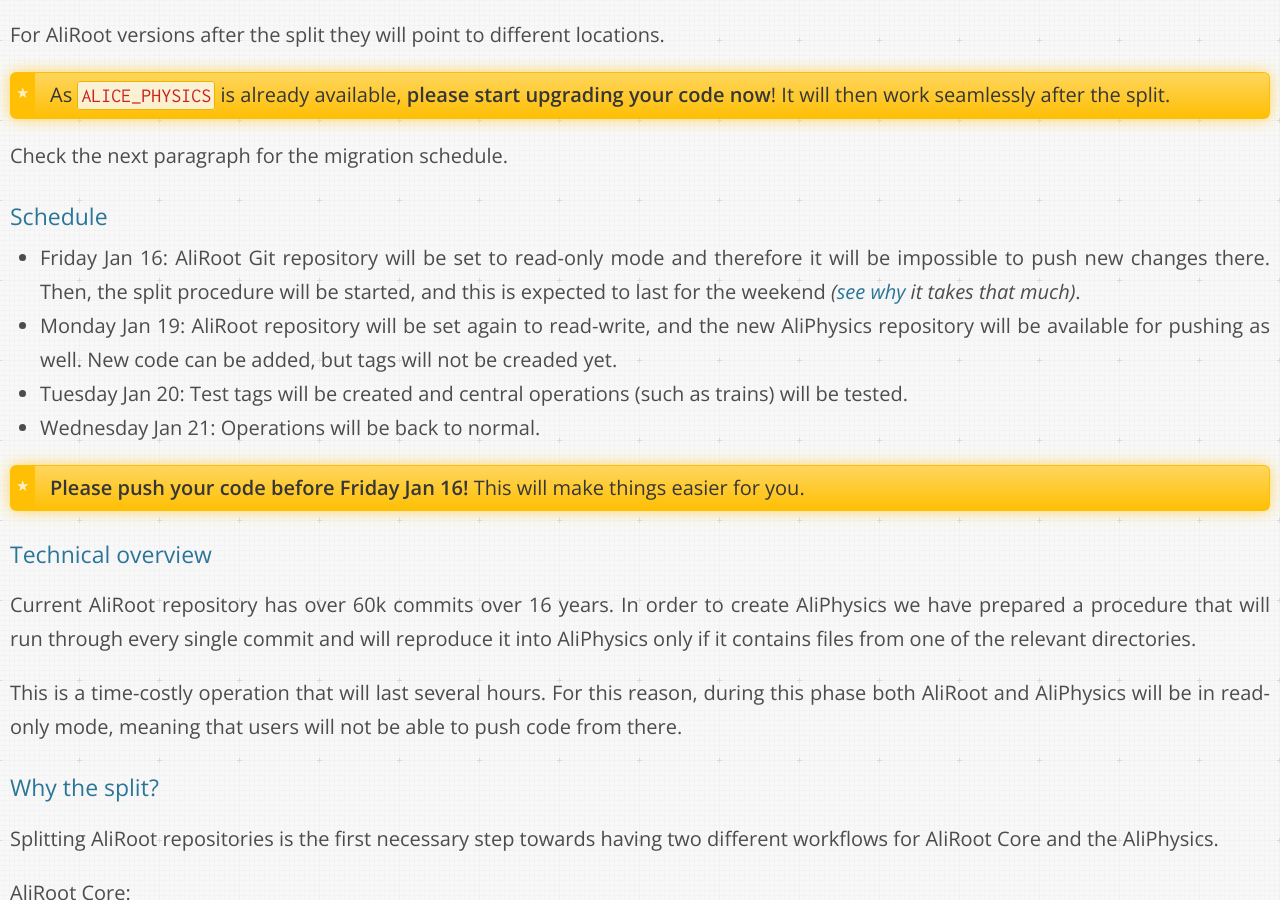
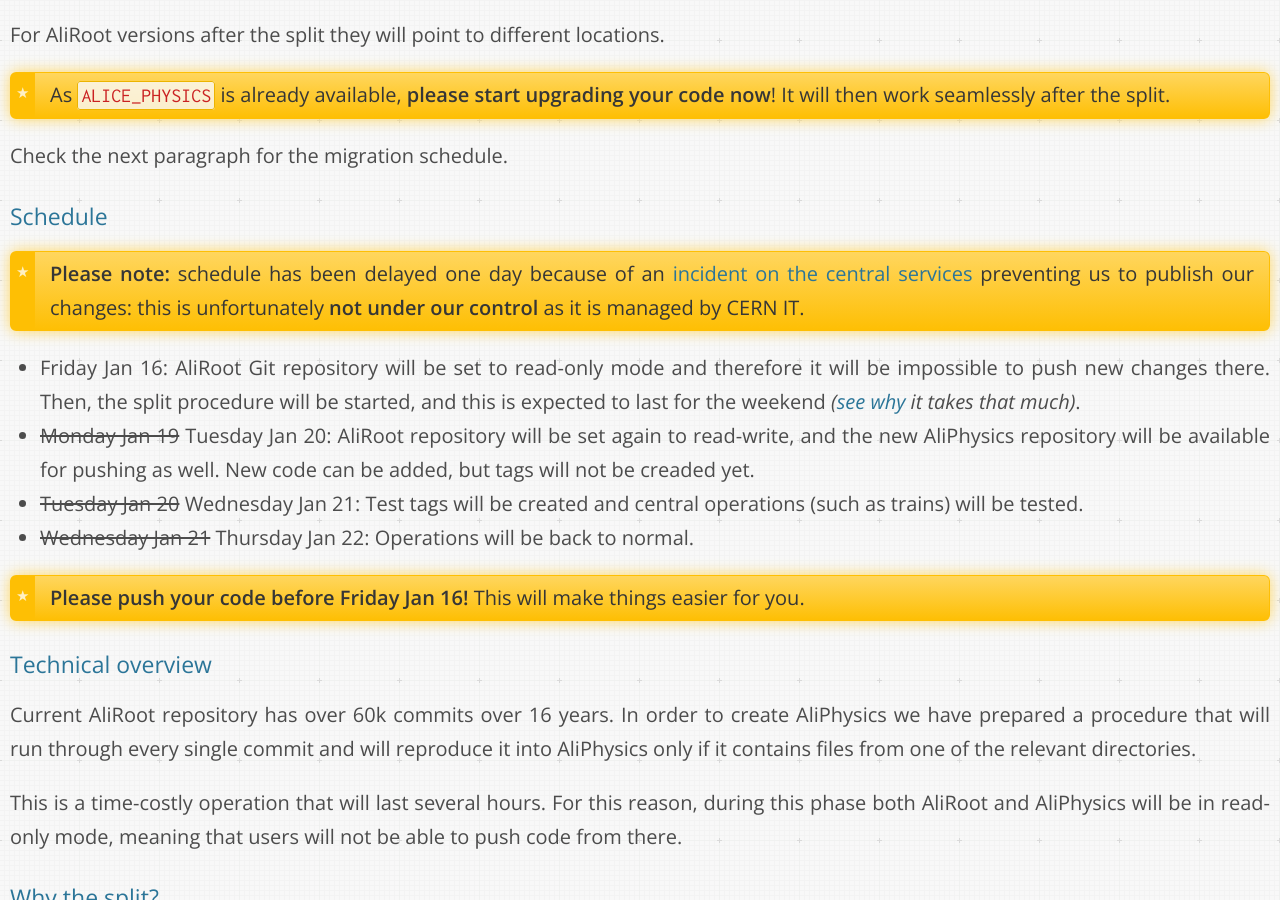
Before and after one commit to dberzano/dberzano.github.io, a Jekyll site: the page built from _posts/2015-01-14-aliroot-split.md, in a window 1280 px wide and 900 px high, scrolled down 3560 px. Built offline with Jekyll 4.4.1, drawn with Linux system fonts in a browser that asks for light colours; Markdown is read by kramdown in place of the engine named in the settings.

Commit message:
Post: schedule shifted for IT Git problem

```diff
--- a/_config.yml
+++ b/_config.yml
@@ -11,7 +11,7 @@
 markdown: redcarpet
 
 redcarpet:
-  extensions: [ "tables" ]
+  extensions: [ "tables", "strikethrough" ]
 
 highlighter: pygments
 
--- a/_posts/2015-01-14-aliroot-split.md
+++ b/_posts/2015-01-14-aliroot-split.md
@@ -138,16 +138,20 @@
 
 ### Schedule
 
+> **Please note:** schedule has been delayed one day because of an [incident on
+> the central services](https://cern.service-now.com/service-portal/view-outage.do?from=CSP-Service-Status-Board&&n=OTG0017655) preventing us to publish our changes: this
+> is unfortunately **not under our control** as it is managed by CERN IT.
+
  * **Friday Jan 16**: AliRoot Git repository will be set to **read-only** mode
    and therefore it will be impossible to push new changes there. Then, the
    split procedure will be started, and this is expected to last for the
    weekend *([see why](#technical_overview) it takes that much)*.
- * **Monday Jan 19**: AliRoot repository will be set again to **read-write**,
+ * ~~Monday Jan 19~~ **Tuesday Jan 20**: AliRoot repository will be set again to **read-write**,
    and the new AliPhysics repository will be available for pushing as well. New
    code can be added, but tags will not be creaded yet.
- * **Tuesday Jan 20**: Test tags will be created and central operations (such as
+ * ~~Tuesday Jan 20~~ **Wednesday Jan 21**: Test tags will be created and central operations (such as
    trains) will be tested.
- * **Wednesday Jan 21**: Operations will be back to normal.
+ * ~~Wednesday Jan 21~~ **Thursday Jan 22**: Operations will be back to normal.
 
 > **Please push your code before Friday Jan 16!** This will make things easier
 > for you.
```
